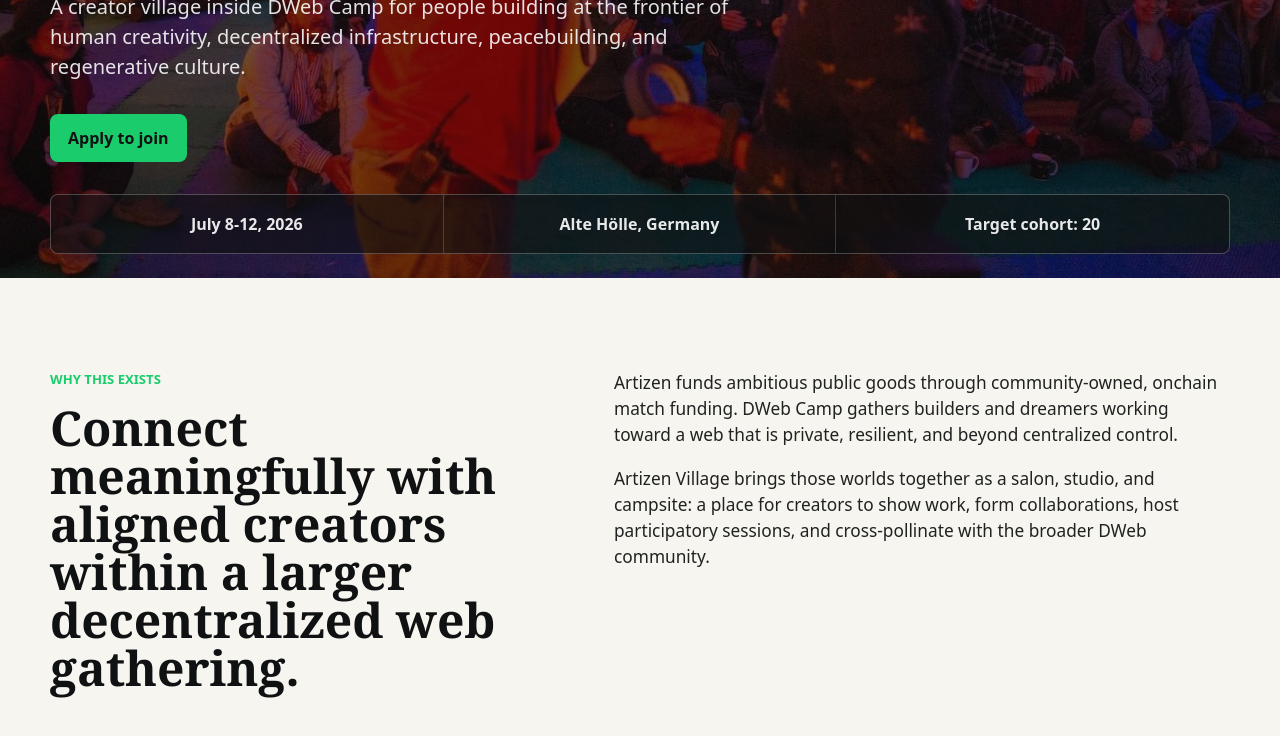
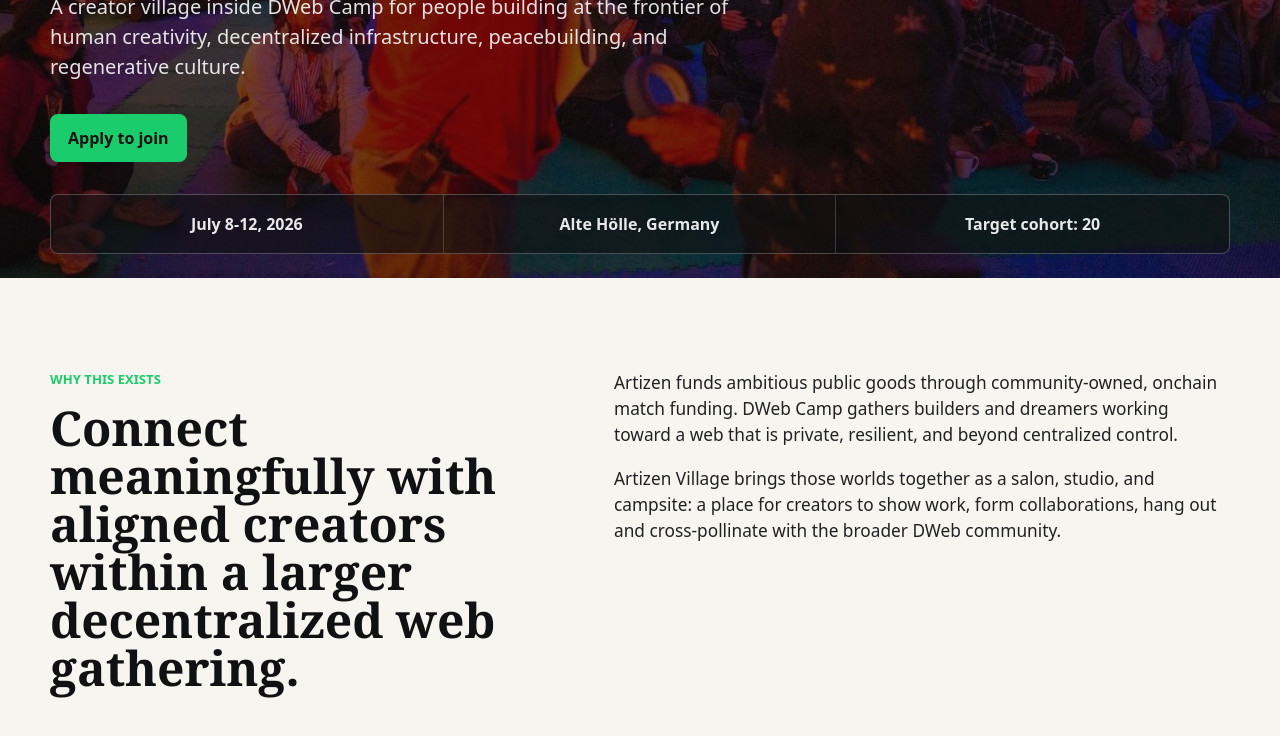
Before and after one commit to lirona/ArtizenVillage, a website: page index.html in a window 1280 px wide. Shown: the part 426-1162 px from the top of the page. Drawn offline with Linux system fonts and the light colour scheme; a web font is replaced by a local one.

Commit message:
update village copy

```diff
--- a/index.html
+++ b/index.html
@@ -60,7 +60,7 @@
             </p>
             <p>
               Artizen Village brings those worlds together as a salon, studio, and campsite:
-              a place for creators to show work, form collaborations, host participatory sessions,
+              a place for creators to show work, form collaborations, hang out
               and cross-pollinate with the broader DWeb community.
             </p>
           </div>
```
